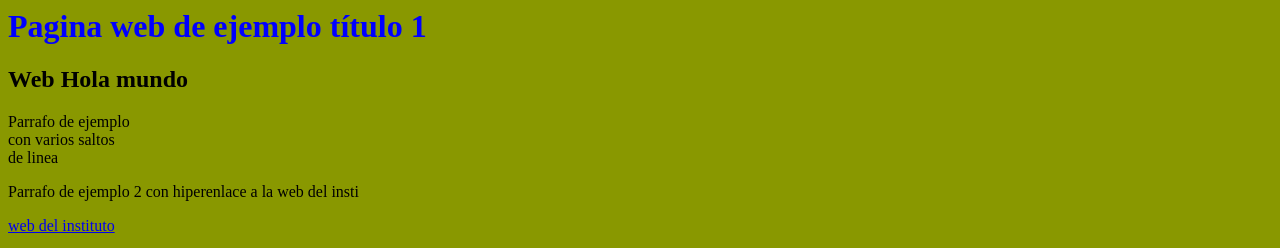
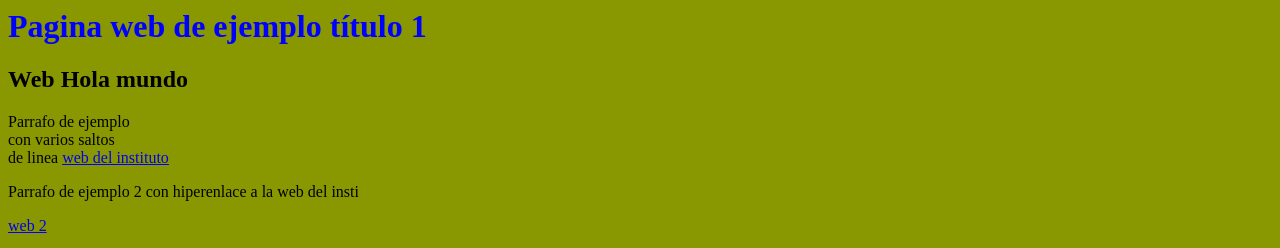
Before and after one commit to alex-a2n/ASIR-LMSG, a plain HTML site: page WEB BASE PARA GUIT/web1.html in a window 1280 px wide. Shown: the top 248 px of the page. Drawn offline with Linux system fonts and the light colour scheme.

Commit message:
Revise web1.html with new links and formatting
Updated hyperlinks and improved HTML structure.

```diff
--- a/WEB BASE PARA GUIT/web1.html
+++ b/WEB BASE PARA GUIT/web1.html
@@ -14,13 +14,13 @@
 		Parrafo de ejemplo<br />
 		con varios saltos <br />
 		de linea
-
+		<a href ="https://www.iesleonardodavinci.com/index.php/component/content/article?id=69">web del instituto</a>
 
 	</p>
 	<p>
 		Parrafo de ejemplo 2 con hiperenlace a la web del insti <br/>
 		<p>
-		 <a href ="https://www.iesleonardodavinci.com/index.php/component/content/article?id=69">web del instituto</a>
+		 <a href ="https://alex-a2n.github.io/asir-lsmg/WEB2/web2.html">web 2</a>
 		</p>
 	</p>
 
@@ -35,4 +35,5 @@
 	</marquee>
 </body>
 
+
 </html>
```
